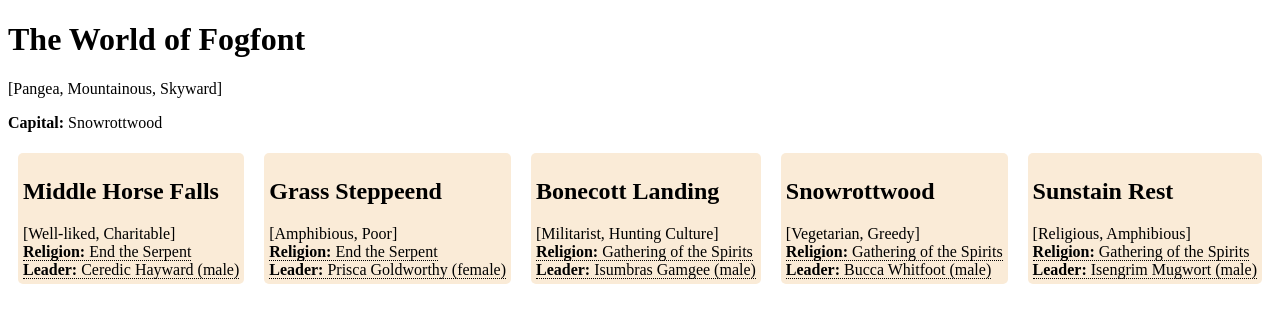
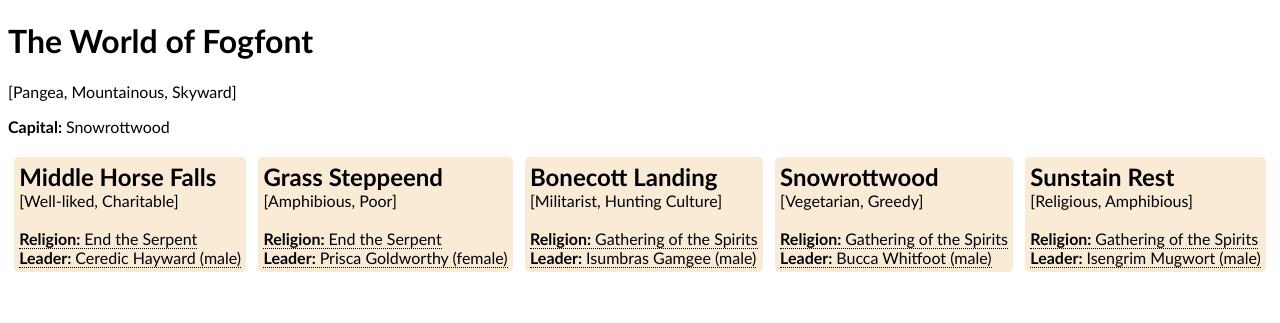
Before and after one commit to austin-bev/worldgen, a Django app: page /worldhub/ in a window 1280 px wide. Shown: the top 323 px of the page. Run offline with Django 4.2, Linux system fonts and the light colour scheme.

Commit message:
more css stuff

```diff
--- a/worldhub/static/world_display/styles.css
+++ b/worldhub/static/world_display/styles.css
@@ -1,3 +1,11 @@
+.green{
+    color: greenyellow;
+}
+
+.red{
+    color: red;
+}
+
 .Kingdoms{
     align-items: baseline;
     display: flex;
@@ -5,10 +13,13 @@
 }
 
 .kingdomtitle{
-    font-size: large;
+    font-size: x-large;
     font-weight: bold;
 }
 
+.World{
+    font-family:'Trebuchet MS', 'Lucida Sans Unicode', 'Lucida Grande', 'Lucida Sans', Arial, sans-serif
+}
 .kingdom{
     background-color: antiquewhite;
     display:inline-block;
@@ -16,6 +27,7 @@
     border-radius: 5px;
     margin: 5px;
     padding: 5px;
+    font-family:'Trebuchet MS', 'Lucida Sans Unicode', 'Lucida Grande', 'Lucida Sans', Arial, sans-serif
 }
 
 .tooltip {
@@ -30,7 +42,7 @@
     background-color: rgb(92, 113, 140);
     color: #fff;
     text-align: center;
-    padding: 5px 0;
+    padding: 5px;
     border-radius: 6px;
 
     /* Position the tooltip text */
--- a/worldhub/temp/world_display.html
+++ b/worldhub/temp/world_display.html
@@ -13,10 +13,11 @@
         <div class="Kingdoms">
             {% for kingdom in kingdoms %}
             <div class="kingdom">
-                <h2>{{kingdom.name}}</h2>
+                <div class="kingdomtitle">{{kingdom.name}}</div>
                 <div>{{kingdom.kingdom_traits}}</div>
+                <br>
                 <div class="tooltip"><b>Religion: </b>{{kingdom.religion.name}}
-                    <span class="tooltiptext">+++ {{kingdom.religion.desirable}} --- {{kingdom.religion.undesirable}}</span>
+                    <span class="tooltiptext"><span class="green">{{kingdom.religion.desirable}}</span><br><span class="red">{{kingdom.religion.undesirable}}</span></span>
                 </div>
                 <br>
                 <div class="tooltip"><b>Leader: </b>{{kingdom.leader.firstname}} {{kingdom.leader.lastname}} ({{kingdom.leader.gender}})
```
